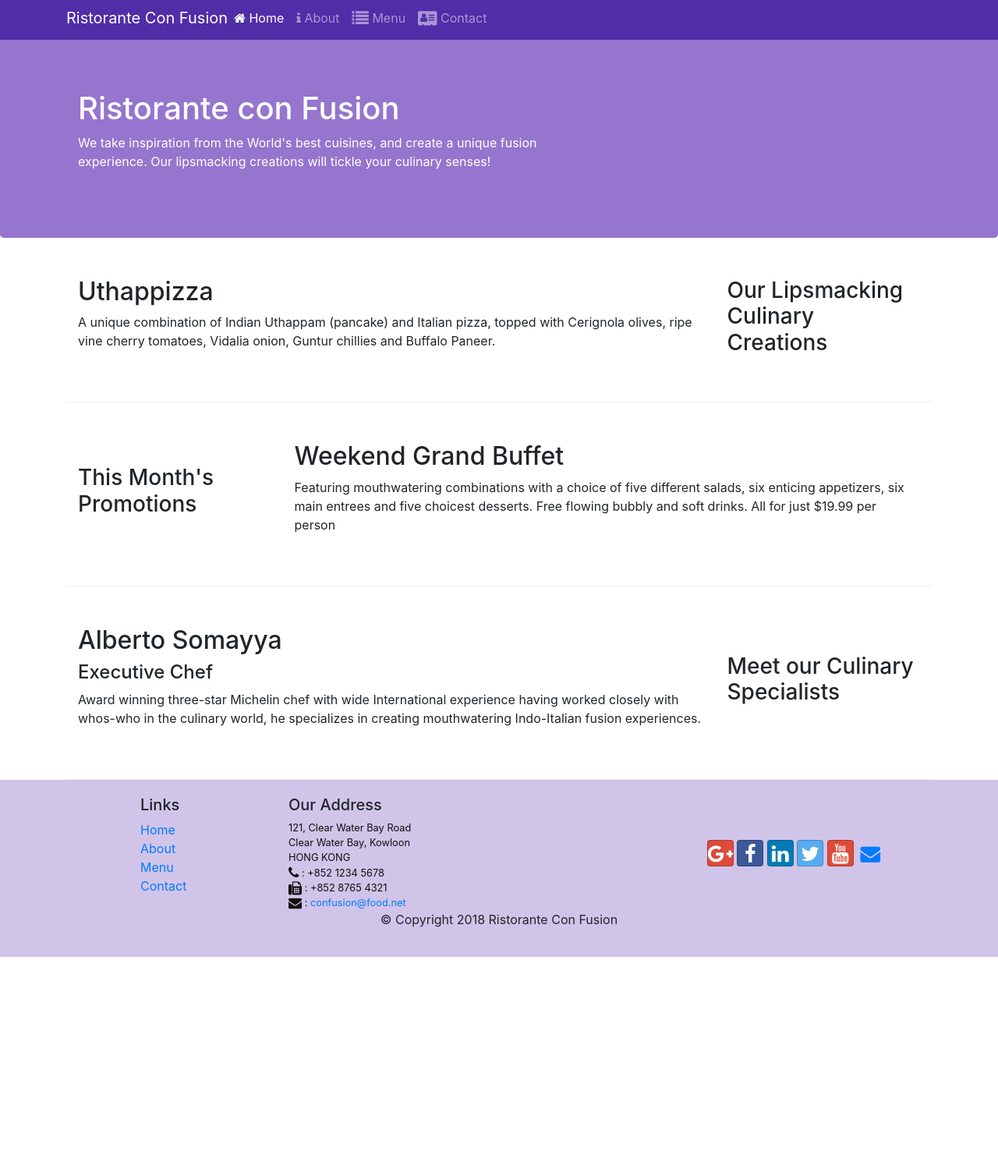
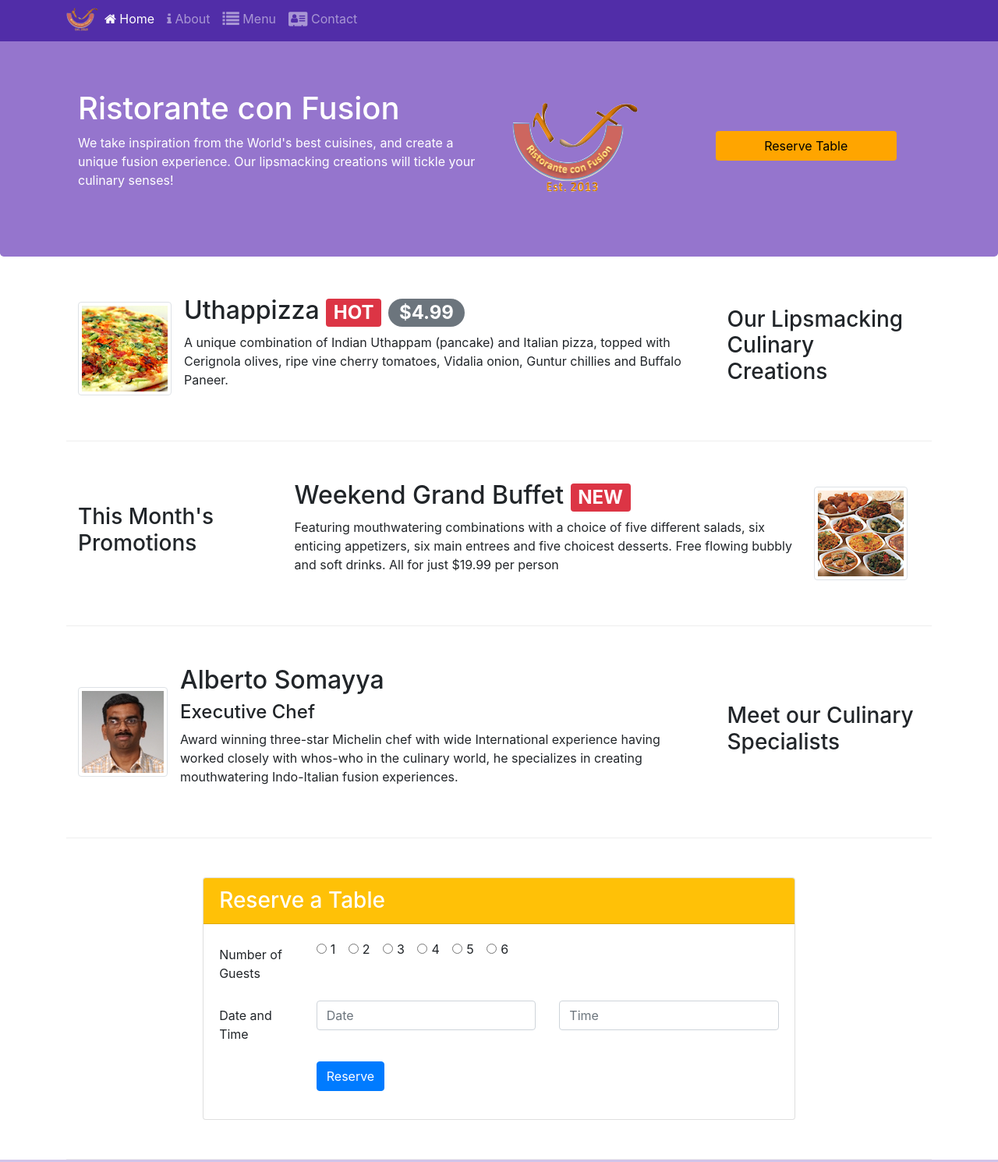
Before and after one commit to TheWhiteWolf02/bootstrap-tutorial, a website: page index.html in a window 1280 px wide. Shown: the part 5-1495 px from the top of the page at 78% size. Before the commit the page ends 1232 px from the top, so only its background shows below. Drawn offline with nearby package versions, Linux system fonts and the light colour scheme.

Commit message:
Forms, cards and badges

```diff
--- a/index.html
+++ b/index.html
@@ -21,7 +21,7 @@
             <button class="navbar-toggler" type="button" data-toggle="collapse" data-target="#Navbar">
                 <span class="navbar-toggler-icon"></span>
             </button>
-            <a class="navbar-brand mr-auto" href="#">Ristorante Con Fusion</a>
+            <a class="navbar-brand mr-auto" href="#"><img src="img/logo.png" class="img-fluid" height="30" width="41"></a>
             <div class="collapse navbar-collapse" id="Navbar">
                 <ul class="navbar-nav mr-auto">
                     <li class="nav-item active"><a class="nav-link" href="#"><span class="fa fa-home"></span> Home</a></li>
@@ -35,11 +35,17 @@
     <header class = "jumbotron">
         <div class = "container">
             <div class="row row-header">
-                <div class="col-12 col-sm-7">
+                <div class="col-12 col-sm-6">
                     <h1>Ristorante con Fusion</h1>
                     <p>We take inspiration from the World's best cuisines, and create a unique fusion experience. Our lipsmacking creations will tickle your culinary senses!</p>
                 </div>
-                <div>
+                <div class="row col-12 col-sm-6 align-items-center">
+                    <div class="col-sm-6">
+                        <img src="img/logo.png" class="img-fluid">
+                    </div>
+                    <div class="col-sm-6">
+                        <button type="link" class="btn btn-block btn-color-orange" onClick="document.getElementById('reserveTable').scrollIntoView();">Reserve Table</button>
+                    </div>
                 </div>
             </div>
         </div>
@@ -51,19 +57,28 @@
                 <h3>Our Lipsmacking Culinary Creations</h3>
             </div>
             <div class="col col-sm col-md order-sm-first">
-                <h2>Uthappizza</h2>
-                <p class="d-none d-sm-block">A unique combination of Indian Uthappam (pancake) and Italian pizza, topped with Cerignola olives, ripe vine cherry tomatoes, Vidalia onion, Guntur chillies and Buffalo Paneer.</p>
+                <div class="media">
+                    <img src="img/uthappizza.png" class="d-flex mr-3 img-thumbnail align-self-center" alt="uthappizza">
+                    <div class="media-body">
+                        <h2 class="media-heading">Uthappizza <span class="badge badge-danger">HOT</span> <span class="badge badge-pill badge-secondary">$4.99</span> </h2>
+                        <p class="d-none d-sm-block">A unique combination of Indian Uthappam (pancake) and Italian pizza, topped with Cerignola olives, ripe vine cherry tomatoes, Vidalia onion, Guntur chillies and Buffalo Paneer.</p>
+                    </div>
+                </div>
             </div>
         </div>
-
 
         <div class = "row row-content align-items-center">
             <div class="col-12 col-sm-4 col-md-3">
                 <h3>This Month's Promotions</h3>
             </div>
             <div class="col col-sm col-md">
-                <h2>Weekend Grand Buffet</h2>
-                <p class="d-none d-sm-block">Featuring mouthwatering combinations with a choice of five different salads, six enticing appetizers, six main entrees and five choicest desserts. Free flowing bubbly and soft drinks. All for just $19.99 per person </p>
+                <div class="media">
+                    <div class="media-body">
+                        <h2 class="media-heading">Weekend Grand Buffet <span class="badge badge-danger">NEW</span></h2>
+                        <p class="d-none d-sm-block">Featuring mouthwatering combinations with a choice of five different salads, six enticing appetizers, six main entrees and five choicest desserts. Free flowing bubbly and soft drinks. All for just $19.99 per person </p>
+                    </div>
+                    <img src="img/buffet.png" class="d-flex mr-3 img-thumbnail align-self-center media-right" alt="buffet">
+                </div>
             </div>
         </div>
 
@@ -72,9 +87,67 @@
                 <h3>Meet our Culinary Specialists</h3>
             </div>
             <div class="col col-sm col-md order-sm-first">
-                <h2>Alberto Somayya</h2>
-                <h4>Executive Chef</h4>
-                <p class="d-none d-sm-block">Award winning three-star Michelin chef with wide International experience having worked closely with whos-who in the culinary world, he specializes in creating mouthwatering Indo-Italian fusion experiences. </p>
+                <div class="media">
+                    <img src="img/alberto.png" class="d-flex mr-3 img-thumbnail align-self-center" alt="alberto">
+                    <div class="media-body">
+                        <h2 class="media-heading">Alberto Somayya</h2>
+                        <h4>Executive Chef</h4>
+                        <p class="d-none d-sm-block">Award winning three-star Michelin chef with wide International experience having worked closely with whos-who in the culinary world, he specializes in creating mouthwatering Indo-Italian fusion experiences. </p>
+                    </div>
+                </div>
+            </div>
+        </div>
+
+        <div class="row row-content justify-content-center" id="reserveTable">
+            <div class="card">
+                <h3 class="card-header bg-warning text-white">Reserve a Table</h3>
+                <div class="card-body">
+                    <form>
+                        <div class="form-group row">
+                            <label for="firstname" class="col-sm-2 col-form-label">Number of Guests</label>
+                            <div class="col-sm-10">
+                                <div class="form-check form-check-inline">
+                                    <input class="form-check-input" type="radio" id="inlineCheckbox1" value="option1" name="radioButton">
+                                    <label class="form-check-label" for="inlineCheckbox1">1</label>
+                                </div>
+                                <div class="form-check form-check-inline">
+                                    <input class="form-check-input" type="radio" id="inlineCheckbox2" value="option2" name="radioButton">
+                                    <label class="form-check-label" for="inlineCheckbox2">2</label>
+                                </div>
+                                <div class="form-check form-check-inline">
+                                    <input class="form-check-input" type="radio" id="inlineCheckbox3" value="option3" name="radioButton">
+                                    <label class="form-check-label" for="inlineCheckbox3">3</label>
+                                </div>
+                                <div class="form-check form-check-inline">
+                                    <input class="form-check-input" type="radio" id="inlineCheckbox4" value="option4" name="radioButton">
+                                    <label class="form-check-label" for="inlineCheckbox4">4</label>
+                                </div>
+                                <div class="form-check form-check-inline">
+                                    <input class="form-check-input" type="radio" id="inlineCheckbox5" value="option5" name="radioButton">
+                                    <label class="form-check-label" for="inlineCheckbox5">5</label>
+                                </div>
+                                <div class="form-check form-check-inline">
+                                    <input class="form-check-input" type="radio" id="inlineCheckbox6" value="option6" name="radioButton">
+                                    <label class="form-check-label" for="inlineCheckbox6">6</label>
+                                </div>
+                            </div>
+                        </div>
+                        <div class="form-group row">
+                            <label for="dateAndTime" class="col-sm-2 col-form-label">Date and Time</label>
+                            <div class="col-sm-5">
+                                <input type="text" class="form-control" id="date" name="date" placeholder="Date">
+                            </div>
+                            <div class="col-sm-5">
+                                <input type="text" class="form-control" id="time" name="time" placeholder="Time">
+                            </div>
+                        </div>
+                        <div class="form-group row">
+                            <div class="offset-sm-2 col-sm-10">
+                                <button type="submit" class="btn-primary btn">Reserve</button>
+                            </div>
+                        </div>
+                    </form>
+                </div>
             </div>
         </div>
     </div>
--- a/style.css
+++ b/style.css
@@ -44,3 +44,7 @@ body
 {
 	background-color: #512DA8;
 }
+
+.btn-color-orange {
+	background-color: #FFA500;
+}
```
Also changed, not shown: aboutus.html (+3 -2 lines), contactus.html (+3 -2 lines), img/alberto.png (added), img/buffet.png (added), img/logo.png (added), img/uthappizza.png (added), 1 other file.
